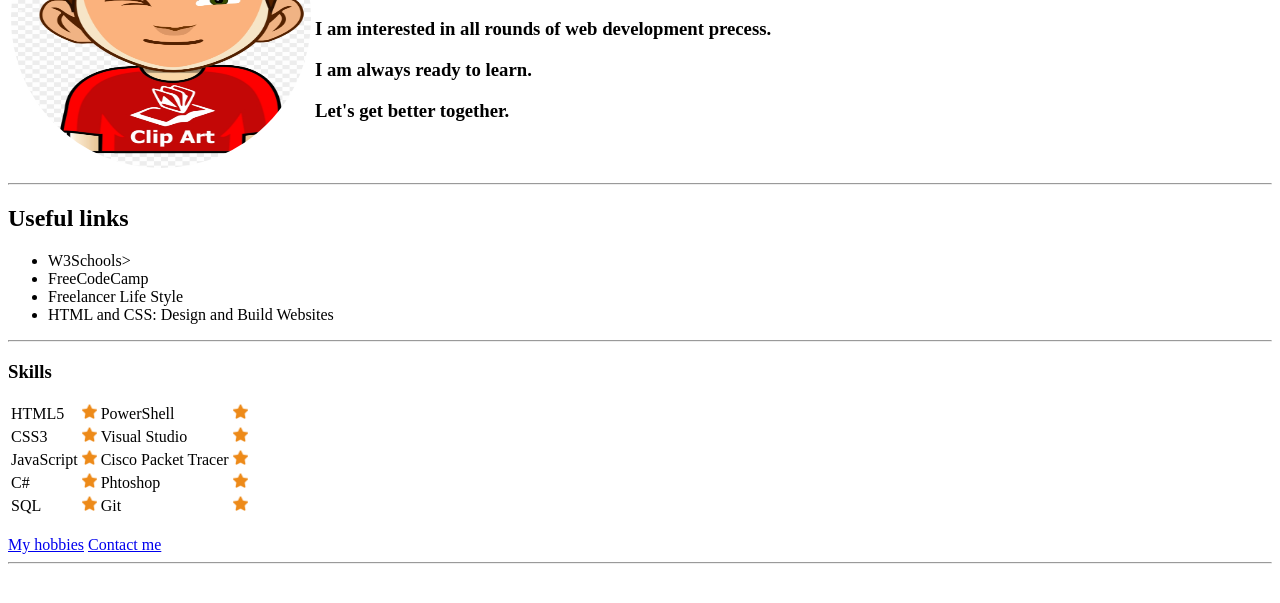
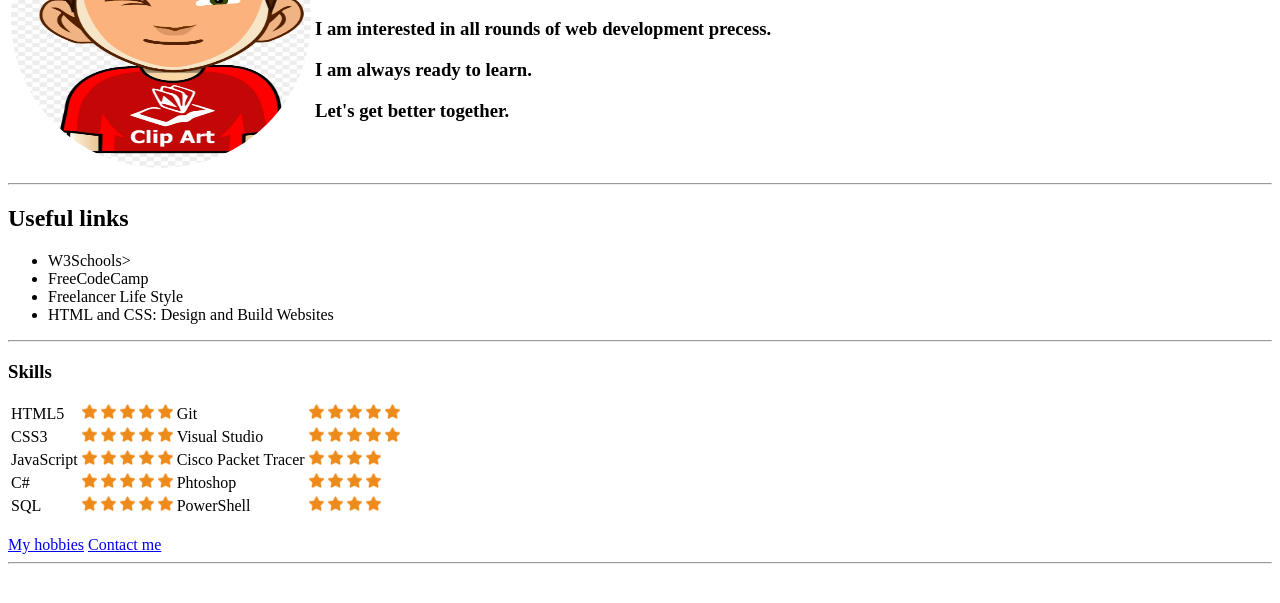
Before and after one commit to iamk1r1ll/HTMLPersonalSite, a plain HTML site: page index.html in a window 1280 px wide. Shown: the part 143-746 px from the top of the page. Drawn offline with Linux system fonts and the light colour scheme.

Commit message:
Lab2 Update

```diff
--- a/index.html
+++ b/index.html
@@ -43,31 +43,68 @@
             <tr>
                 <td>HTML5</td>
                 <td><img weigth="15" height="15" src="images/star.png" alt="star"></td>
-                <td>PowerShell</td>
+                <td><img weigth="15" height="15" src="images/star.png" alt="star"></td>
+                <td><img weigth="15" height="15" src="images/star.png" alt="star"></td>
+                <td><img weigth="15" height="15" src="images/star.png" alt="star"></td>
+                <td><img weigth="15" height="15" src="images/star.png" alt="star"></td>
+                <td>Git</td>
+                <td><img weigth="15" height="15" src="images/star.png" alt="star"></td>
+                <td><img weigth="15" height="15" src="images/star.png" alt="star"></td>
+                <td><img weigth="15" height="15" src="images/star.png" alt="star"></td>
+                <td><img weigth="15" height="15" src="images/star.png" alt="star"></td>
                 <td><img weigth="15" height="15" src="images/star.png" alt="star"></td>
               </tr>
               <tr>
                 <td>CSS3</t>
                 <td><img weigth="15" height="15" src="images/star.png" alt="star"></td>
+                <td><img weigth="15" height="15" src="images/star.png" alt="star"></td>
+                <td><img weigth="15" height="15" src="images/star.png" alt="star"></td>
+                <td><img weigth="15" height="15" src="images/star.png" alt="star"></td>
+                <td><img weigth="15" height="15" src="images/star.png" alt="star"></td>
                 <td>Visual Studio</td>
+                <td><img weigth="15" height="15" src="images/star.png" alt="star"></td>
+                <td><img weigth="15" height="15" src="images/star.png" alt="star"></td>
+                <td><img weigth="15" height="15" src="images/star.png" alt="star"></td>
+                <td><img weigth="15" height="15" src="images/star.png" alt="star"></td>
                 <td><img weigth="15" height="15" src="images/star.png" alt="star"></td>
               </tr>
               <tr>
                 <td>JavaScript</t>
                 <td><img weigth="15" height="15" src="images/star.png" alt="star"></td>
+                <td><img weigth="15" height="15" src="images/star.png" alt="star"></td>
+                <td><img weigth="15" height="15" src="images/star.png" alt="star"></td>
+                <td><img weigth="15" height="15" src="images/star.png" alt="star"></td>
+                <td><img weigth="15" height="15" src="images/star.png" alt="star"></td>
                 <td>Cisco Packet Tracer</td>
+                <td><img weigth="15" height="15" src="images/star.png" alt="star"></td>
+                <td><img weigth="15" height="15" src="images/star.png" alt="star"></td>
+                <td><img weigth="15" height="15" src="images/star.png" alt="star"></td>
                 <td><img weigth="15" height="15" src="images/star.png" alt="star"></td>
               </tr>
               <tr>
                 <td>C#</t>
                 <td><img weigth="15" height="15" src="images/star.png" alt="star"></td>
+                <td><img weigth="15" height="15" src="images/star.png" alt="star"></td>
+                <td><img weigth="15" height="15" src="images/star.png" alt="star"></td>
+                <td><img weigth="15" height="15" src="images/star.png" alt="star"></td>
+                <td><img weigth="15" height="15" src="images/star.png" alt="star"></td>
                 <td>Phtoshop</td>
+                <td><img weigth="15" height="15" src="images/star.png" alt="star"></td>
+                <td><img weigth="15" height="15" src="images/star.png" alt="star"></td>
+                <td><img weigth="15" height="15" src="images/star.png" alt="star"></td>
                 <td><img weigth="15" height="15" src="images/star.png" alt="star"></td>
               </tr>
               <tr>
                 <td>SQL</t>
                 <td><img weigth="15" height="15" src="images/star.png" alt="star"></td>
-                <td>Git</td>
+                <td><img weigth="15" height="15" src="images/star.png" alt="star"></td>
+                <td><img weigth="15" height="15" src="images/star.png" alt="star"></td>
+                <td><img weigth="15" height="15" src="images/star.png" alt="star"></td>
+                <td><img weigth="15" height="15" src="images/star.png" alt="star"></td>
+                <td>PowerShell</td>
+                <td><img weigth="15" height="15" src="images/star.png" alt="star"></td>
+                <td><img weigth="15" height="15" src="images/star.png" alt="star"></td>
+                <td><img weigth="15" height="15" src="images/star.png" alt="star"></td>
                 <td><img weigth="15" height="15" src="images/star.png" alt="star"></td>
               </tr>
         </table>
```
